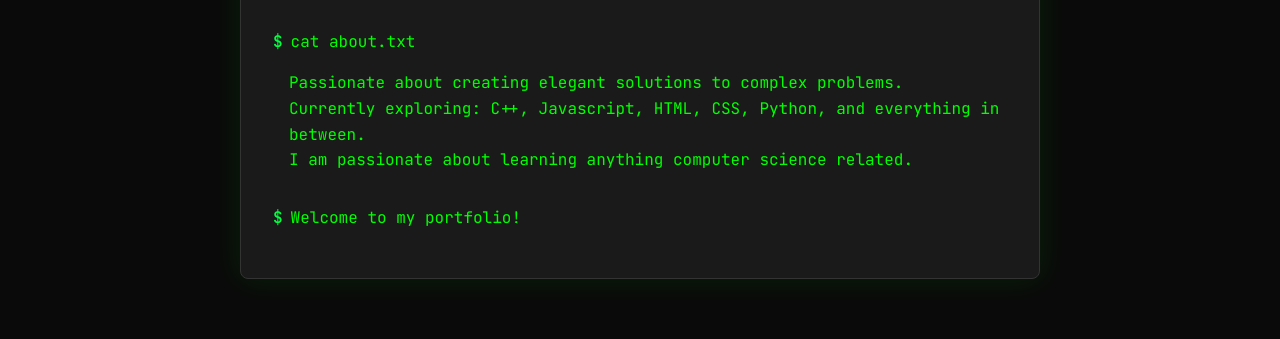
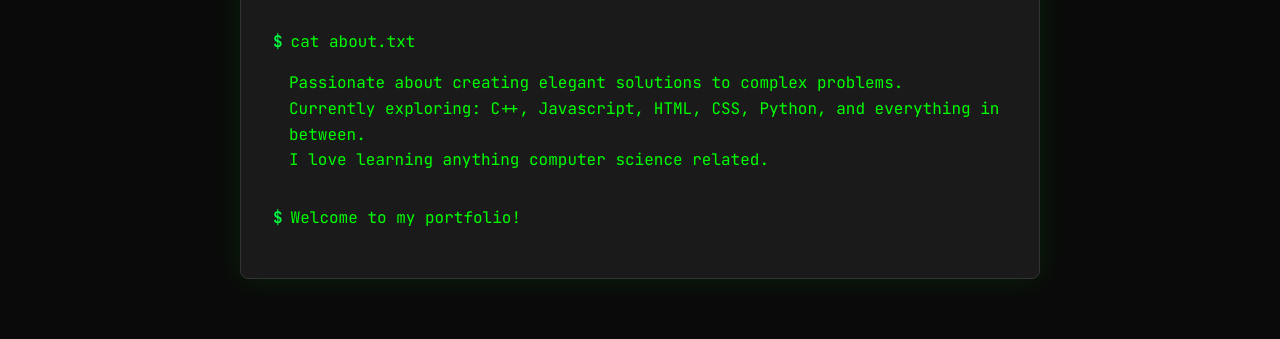
Before and after one commit to codyjgeorge/Simple_Hacker_Portfolio, a website: page index.html in a window 1280 px wide. Shown: the part 461-800 px from the top of the page. Drawn offline with Linux system fonts and the light colour scheme; no server answers.

Commit message:
Fix HTML formatting and update content

```diff
--- a/index.html
+++ b/index.html
@@ -54,7 +54,7 @@
                         <div class="output">
                             <p>Passionate about creating elegant solutions to complex problems.</p>
                             <p>Currently exploring: C++, Javascript, HTML, CSS, Python, and everything in between.</p>
-                            <p>I am passionate about learning anything computer science related.</p>
+                            <p>I love learning anything computer science related.</p>
                         </div>
                         <div class="command-line">
                             <span class="prompt">$</span>
```
